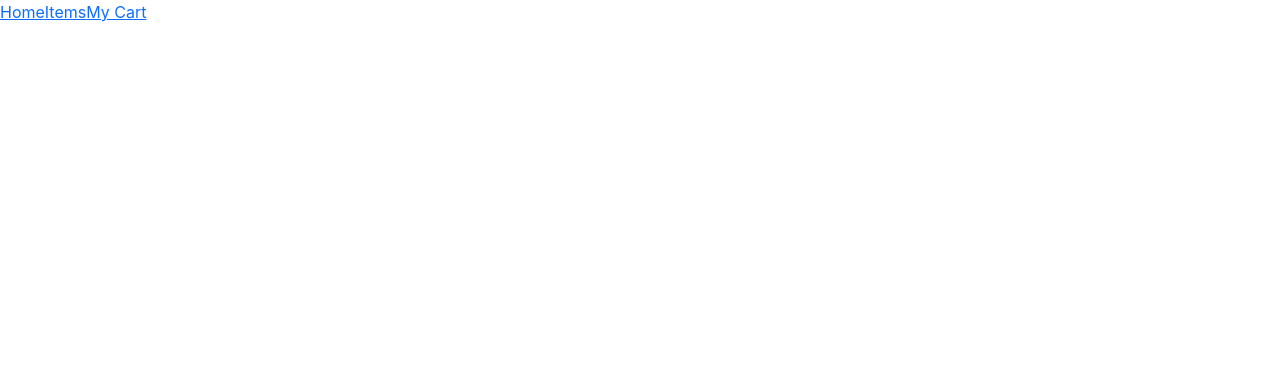
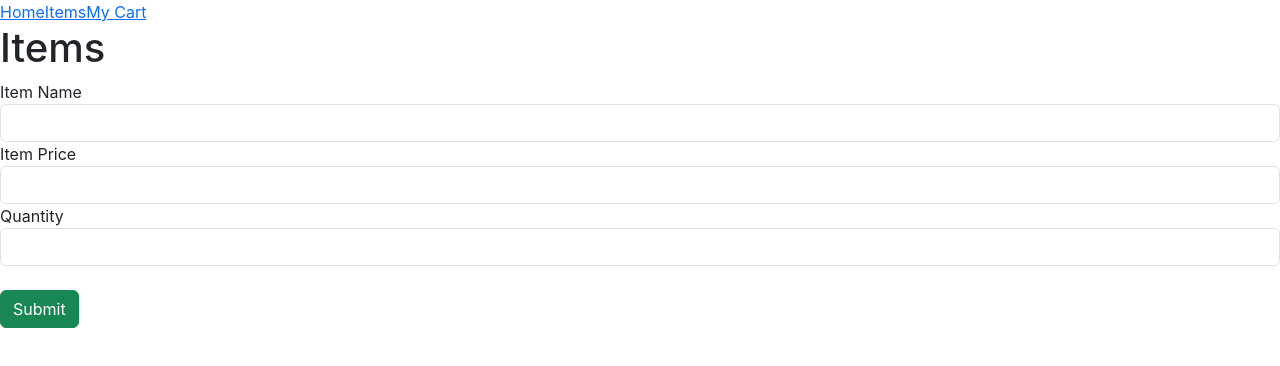
Before and after one commit to adelewatkins/LegacyFrontEnd, a React (Create React App) app: page /item/edit/1 in a window 1280 px wide. Before the commit this address had no page. Shown: the top 366 px of the page. Built offline with nearby package versions, Linux system fonts and the light colour scheme; no server answers; the HTML template or start-up script is replaced by a standard one.

Commit message:
Edit items button functional

```diff
--- a/src/App.js
+++ b/src/App.js
@@ -4,6 +4,7 @@ import { Link, Route, BrowserRouter as Router, Routes } from "react-router-dom";
 import Home from "./Components/Home";
 import Item from "./Components/Item/Item";
 import Cart from "./Components/Cart/Cart";
+import EditItem from './Components/Item/EditItem';
 
 
 
@@ -19,6 +20,7 @@ function App() {
       <Route path="/" element={<Home />} />
       <Route path="/items" element={<Item />} />
       <Route path="/cart" element={<Cart />} />
+      <Route path="/item/edit/:id" element={<EditItem />} />
       </Routes>
     </Router>
   );
--- /dev/null
+++ b/src/Components/Item/EditItem.jsx
@@ -0,0 +1,78 @@
+import { useNavigate, useParams } from "react-router-dom";
+import { useState, useEffect } from "react";
+import axios from "axios";
+
+function EditItem() {
+    const navigate = useNavigate();
+    const params = useParams();
+    const [name, setName] = useState("");
+    const [price, setPrice] = useState("");
+    const [quantity, setQuantity] = useState("");
+
+    useEffect(() => {
+        axios.get("http://localhost:8082/item/get")
+        .then((res) => {
+            console.log(res);
+            setName(res.data.name);
+            setPrice(res.data.price);
+            setQuantity(res.data.quantity);
+        }).catch(err => console.error(err))
+    }, []);
+
+    const handleSubmit = (e) => {
+        e.preventDefault();
+
+        axios
+        .put("http://localhost:8082/item/edit/" + params.id, {
+            name,
+            price,
+            quantity
+    })
+    .then(() => {
+      navigate("/items");
+    })
+    .catch((error) => console.error(error));
+};
+
+    return (
+        <div>
+        <form onSubmit={handleSubmit}>
+        {" "}
+        <h1>Items &nbsp;</h1>
+        <label htmlFor="name">Item Name &nbsp;</label>
+        <input
+          value={name}
+          onChange={(e) => setName(e.target.value)}
+          id="name"
+          type="text"
+          className="form-control"
+        ></input>
+        <label htmlFor="price">Item Price &nbsp;</label>
+        <input
+          value={price}
+          onChange={(e) => setPrice(e.target.value)}
+          id="price"
+          type="£"
+          className="form-control"
+        ></input>
+        <label htmlFor="quantity">Quantity &nbsp;</label>
+        <input
+          value={quantity}
+          onChange={(e) => setQuantity(e.target.value)}
+          id="quantity"
+          type="Number"
+          className="form-control"
+        ></input>
+
+        <br />
+        <button type="submit" className="btn btn-success btn-md">
+          Submit
+        </button>
+        <br />
+
+</form>
+</div>
+      );
+}
+
+export default EditItem;
--- a/src/Components/Item/ItemPropTypes.jsx
+++ b/src/Components/Item/ItemPropTypes.jsx
@@ -3,8 +3,32 @@ import PropTypes from "prop-types";
 import Item from "./Item";
 import { Card } from "react-bootstrap";
 import axios from "axios";
+import { useNavigate } from "react-router-dom";
 
 function ItemPropTypes(props) {
+
+    const navigate = useNavigate();
+    const handleShopping = () =>{ navigate("/myCart" )
+
+    }
+    function buttonDisplay() {
+
+        if(props.quantity == 0 ) {
+            return (
+              <>
+                <button style={{marginLeft: "10px"}} className='btn btn-danger'
+                disabled="disabled">Out Of Stock</button>
+              </>
+            )
+          } else {
+            return (
+                <>
+                <button style={{marginLeft: "10px"}} className='btn btn-success '
+                onClick={handleShopping}>Add To Cart</button>
+                </>
+            )
+          }
+        }
 
 
     return (
@@ -18,6 +42,14 @@ function ItemPropTypes(props) {
                 {"Quantity available: " + props.quantity}
 
             </Card.Text>
+            &nbsp;
+          {buttonDisplay()}
+          <button onClick={() =>
+              navigate("/item/edit/" + props.id)
+            }style={{ marginRight: "10px"}} type="submit" className="btn btn-warning btn-md">
+              {" "}
+              Edit Item{" "}
+            </button>
         </Card.Body>
     </Card >
 
```
